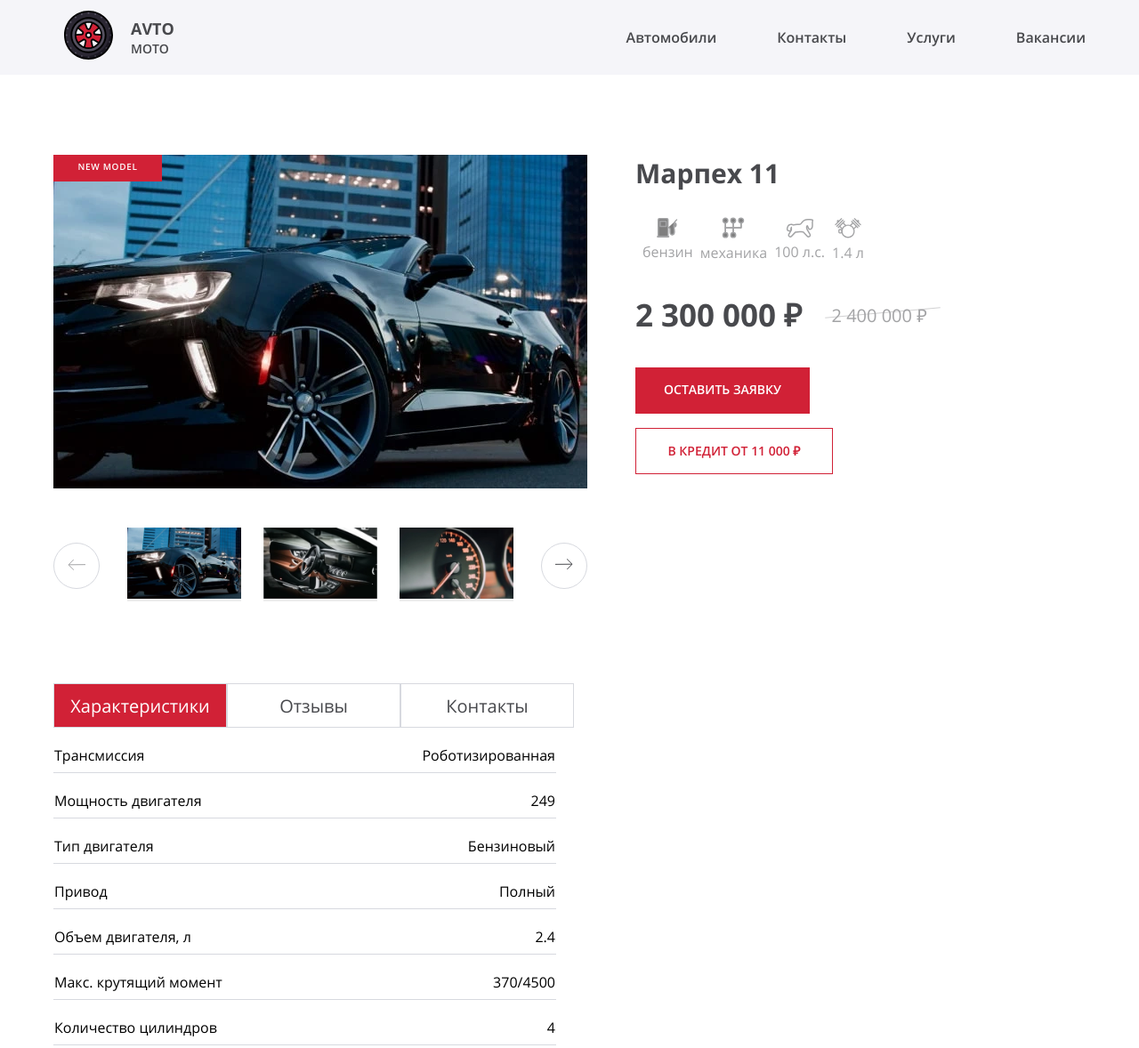
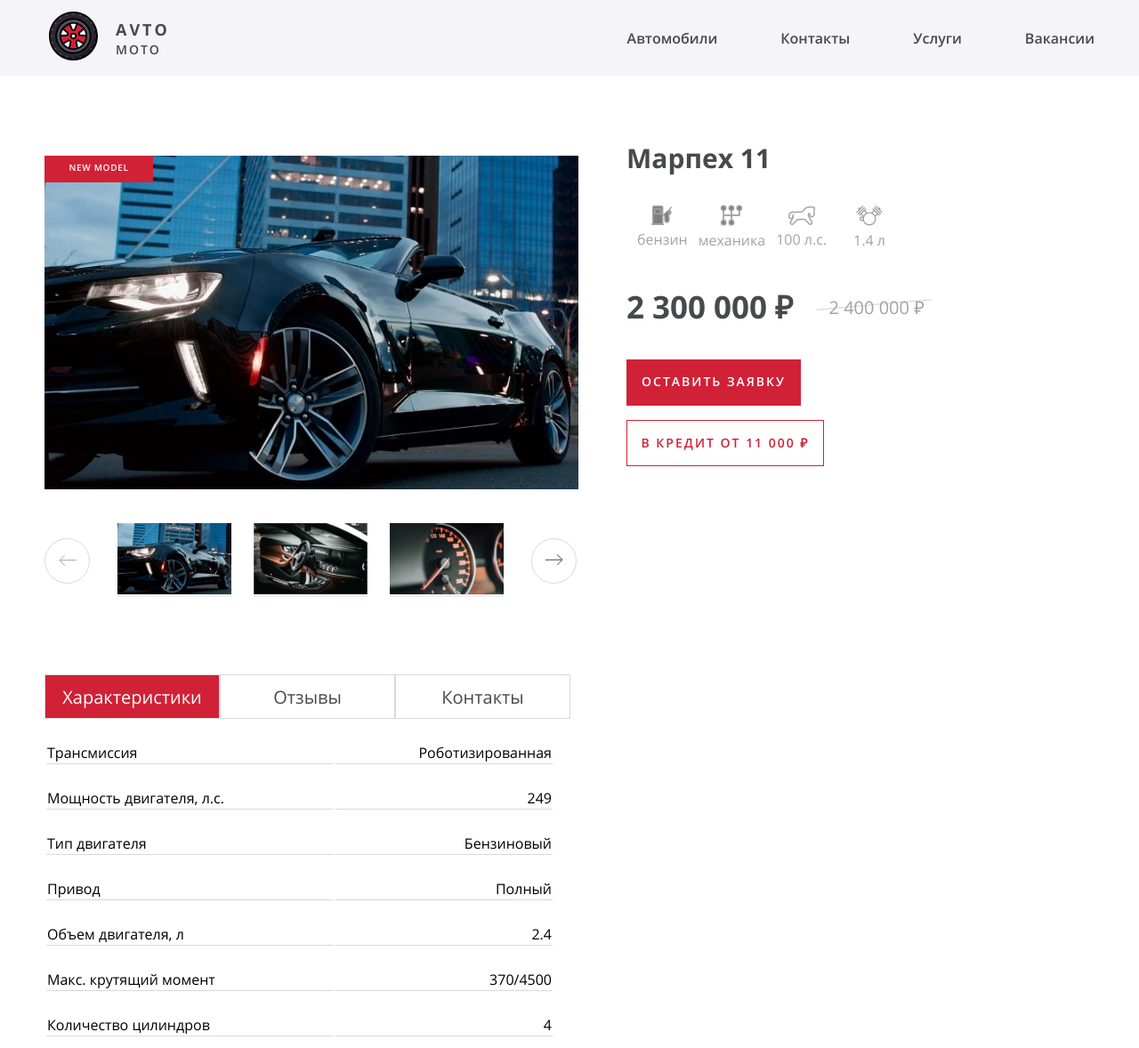
Before and after one commit to KrivosheevAA/Avto-Moto, a website: page source/index.html in a window 1280 px wide. Shown: the top 1178 px of the page at 89% size. Drawn offline with nearby package versions, Linux system fonts and the light colour scheme; files that its build step writes are made by us from their sources.

Commit message:
первые правки

```diff
--- a/source/index.html
+++ b/source/index.html
@@ -20,8 +20,8 @@
           </svg>
         </a>
         <div class="page-header__logo-name">
-          <p class="page-header__logo-name--first">AVTO</p>
-          <p class="page-header__logo-name--second">MOTO</p>
+          <p class="page-header__logo-name page-header__logo-name--first">AVTO</p>
+          <p class="page-header__logo-name page-header__logo-name--second">MOTO</p>
         </div>
       </div>
       <nav class="main-nav">
@@ -146,7 +146,7 @@
               </svg>
               <p>100 л.с.</p>
             </li>
-            <li class="card__specification-item">
+            <li class="card__specification-item card__specification-item--volume">
               <svg class="card__specification-img" width="30" height="23">
                 <use xlink:href="img/sprite_auto.svg#icon-volume"></use>
               </svg>
@@ -174,14 +174,14 @@
           </ul>
           <ul class="tabs__content-list">
             <li class="tabs__content-item tabs__content-item--show">
-              <table class="tabs__content-table tabs__table" cellspacing="0">
+              <table class="tabs__content-table tabs__table">
                 <tbody>
                   <tr class="tabs__table-tr">
                     <td class="tabs__table-td">Трансмиссия</td>
                     <td class="tabs__table-td tabs__table-td--second">Роботизированная</td>
                   </tr>
                   <tr class="tabs__table-tr">
-                    <td class="tabs__table-td">Мощность двигателя</td>
+                    <td class="tabs__table-td">Мощность двигателя, л.с.</td>
                     <td class="tabs__table-td tabs__table-td--second">249</td>
                   </tr>
                   <tr class="tabs__table-tr">
--- a/source/js/map.js
+++ b/source/js/map.js
@@ -1,6 +1,6 @@
 'use strict';
 
-( () => {
+(() => {
   ymaps.ready(function () {
     var myMap = new ymaps.Map('map', {
             center: [59.968137, 30.316263],
--- a/source/sass/blocks/card.scss
+++ b/source/sass/blocks/card.scss
@@ -1,5 +1,5 @@
 .card {
-  padding-top: 90px;
+  padding-top: 72px;
   padding-bottom: 45px;
 }
 
@@ -17,7 +17,7 @@
   font-size: 30px;
   line-height: 41px;
   color: $color-dark-grey;
-  margin: 0 0 29px 0;
+  margin: 0 0 32px 0;
 }
 
 .card__specification-list {
@@ -29,7 +29,7 @@
 }
 
 .card__specification-item {
-  padding-left: 8px;
+  padding-left: 12px;
   text-align: center;
 
   p {
@@ -45,6 +45,10 @@
   }
 }
 
+.card__specification-item--volume {
+  padding-left: 30px;
+}
+
 .card__specification-img {
   opacity: 0.5;
 }
@@ -52,6 +56,7 @@
 .card__prices {
   display: flex;
   align-items: center;
+  margin-top: 5px;
 }
 
 .card__price--new {
@@ -69,7 +74,7 @@
   line-height: 27px;
   color: $color-dark-grey;
   opacity: 0.5;
-  padding-left: 33px;
+  padding-left: 40px;
   position: relative;
 
   &::after {
@@ -81,7 +86,7 @@
     width: 130px;
     height: 1px;
     background-color: #48494d;
-      opacity: .5;
+    opacity: 0.5;
     transform: rotate(-5deg);
   }
 }
@@ -109,6 +114,7 @@
   min-height: 52px;
   margin-bottom: 16px;
   border: none;
+  letter-spacing: 2px;
 }
 
 .button--outline {
@@ -117,4 +123,5 @@
   max-width: 222px;
   border: 1px solid $color-red;
   background-color: $color-white;
+  letter-spacing: 2px;
 }
--- a/source/sass/blocks/container.scss
+++ b/source/sass/blocks/container.scss
@@ -1,8 +1,8 @@
 .container {
   width: 100%;
   max-width: 1200px;
-  padding-left: 20px;
-  padding-right: 20px;
+  padding-left: 10px;
+  padding-right: 10px;
   margin-left: auto;
   margin-right: auto;
 }
--- a/source/sass/blocks/discription.scss
+++ b/source/sass/blocks/discription.scss
@@ -1,5 +1,5 @@
 .discription {
-  padding-top: 45px;
+  padding-top: 40px;
   padding-bottom: 140px;
 }
 
--- a/source/sass/blocks/page-footer.scss
+++ b/source/sass/blocks/page-footer.scss
@@ -1,7 +1,7 @@
 .page-footer {
   width: 100%;
   background-color: $color-grey;
-  padding: 30px 0 30px 0;
+  padding: 32px 0;
 }
 
 .page-footer__container {
@@ -25,6 +25,7 @@
 
 .page-footer__menu-item {
   margin-left: 56px;
+  flex-grow: 1;
 
   a {
     font-weight: 600;
--- a/source/sass/blocks/page-header.scss
+++ b/source/sass/blocks/page-header.scss
@@ -12,8 +12,14 @@
 .page-header__logo {
   display: flex;
   align-items: center;
-  padding-left: 12px;
+  padding-left: 5px;
+  padding-top: 1px;
+
+  a {
+    pointer-events: none;
+  }
 }
+
 .page-header__logo-name {
   padding-left: 20px;
 }
@@ -24,6 +30,8 @@
   line-height: 25px;
   color: $color-dark-grey;
   margin: 0;
+  padding: 0;
+  letter-spacing: 3px;
 }
 
 .page-header__logo-name--second {
@@ -32,4 +40,6 @@
   line-height: 19px;
   color: $color-dark-grey;
   margin: 0;
+  padding: 0;
+  letter-spacing: 2px;
 }
--- a/source/sass/blocks/pop-up.scss
+++ b/source/sass/blocks/pop-up.scss
@@ -1,5 +1,5 @@
 .pop-up {
-  background-color: rgba(0,0,0,0.8);
+  background-color: rgba(0, 0, 0, 0.8);
   width: 100%;
   min-height: 100%;
   position: fixed;
@@ -45,7 +45,7 @@
     position: absolute;
     width: 2px;
     height: 20px;
-    background-color: $color-grey-2
+    background-color: $color-grey-2;
   }
 
   &::before {
--- a/source/sass/blocks/reviews.scss
+++ b/source/sass/blocks/reviews.scss
@@ -1,12 +1,12 @@
 .reviews {
-  padding-top: 30px;
+  padding-top: 14px;
   position: relative;
 }
 
 .reviews__review {
   border-bottom: 0.5px solid rgba(0, 0, 0, 0.2);
   width: 100%;
-  padding-bottom: 20px;
+  padding-bottom: 25px;
 }
 
 .reviews__avtor {
@@ -15,6 +15,7 @@
   font-size: 20px;
   line-height: 27px;
   color: $color-dark-grey;
+  margin: 16px 5px 14px;
 }
 
 .reviews__list {
@@ -32,8 +33,9 @@
 
   span {
     color: $color-red;
-    padding-right: 10px;
+    padding-right: 13px;
     font-size: 15px;
+    padding-left: 6px;
   }
 }
 
@@ -49,17 +51,17 @@
 
 .reviews__item--dignity,
 .reviews__item--disadvantage {
-  margin: 3px 0 13px 17px;
+  margin: 3px 0 15px 20px;
 }
 
 .reviews__item--comment {
-  margin: 3px 0 20px 0;
+  margin: 3px 0 22px 0;
 }
 
 .reviews__button {
   position: absolute;
   top: 30px;
-  right: 0;
+  right: 8px;
   font-style: normal;
   font-weight: 600;
   font-size: 14px;
@@ -69,13 +71,13 @@
   text-transform: uppercase;
   color: $color-red;
   border: 1px solid $color-red;
-  padding: 16px 20px;
+  padding: 16px 15px;
   background-color: $color-white;
 }
 
 .reviews__raiting {
   display: flex;
-  margin-bottom: 30px;
+  margin-bottom: 26px;
 
   span {
     font-style: normal;
@@ -83,7 +85,7 @@
     font-size: 15px;
     line-height: 20px;
     color: $color-red;
-    padding-left: 27px;
+    padding-left: 46px;
   }
 }
 
@@ -108,6 +110,7 @@
 
   svg {
     fill: $color-red;
+    margin-left: 5px;
   }
 }
 
@@ -130,6 +133,6 @@
     font-size: 16px;
     line-height: 22px;
     color: $color-red;
-    padding-left: 26px;
+    padding-left: 32px;
   }
 }
--- a/source/sass/blocks/site-list.scss
+++ b/source/sass/blocks/site-list.scss
@@ -8,7 +8,7 @@
 }
 
 .site-list__item {
-  margin-left: 68px;
+  margin-left: 71px;
 
   a {
     color: $color-dark-grey;
--- a/source/sass/blocks/slider.scss
+++ b/source/sass/blocks/slider.scss
@@ -1,5 +1,6 @@
 .slider {
   width: 600px;
+  margin-top: 18px;
 }
 
 .slider__container {
@@ -46,12 +47,12 @@
 .slider__controls {
   display: flex;
   align-items: center;
-  margin-top: 39px;
+  margin-top: 33px;
 }
 
 .slider__button {
-  width: 52px;
-  height: 52px;
+  width: 51px;
+  height: 51px;
   background-color: $color-white;
   border: 1px solid $color-grey-1;
   border-radius: 30px;
--- a/source/sass/blocks/tabs.scss
+++ b/source/sass/blocks/tabs.scss
@@ -10,7 +10,7 @@
 }
 
 .tabs__control-item {
-  min-width: 195px;
+  min-width: 197px;
   min-height: 50px;
   font-family: $font;
   font-style: normal;
@@ -44,14 +44,13 @@
 }
 
 .tabs__table {
-  min-width: 565px;
+  min-width: 573px;
 }
 
 
 .tabs__table-td {
   border-bottom: 1px solid $color-grey-1;
-  padding-bottom: 8px;
-  padding-top: 20px;
+  padding-top: 25px;
 }
 
 .tabs__table-td--second {
```
Also changed, not shown: source/sass/blocks/site-body.scss (+9 -9 lines), build/css/style.min.css, build/index.html, source/js/modal.js (line endings or trailing spaces), source/js/reviews.js (indentation only), source/js/slider.js (line endings or trailing spaces), source/sass/variables.scss (line endings or trailing spaces), 1 other file. Lines whose indentation alone changed are shown as unchanged.
